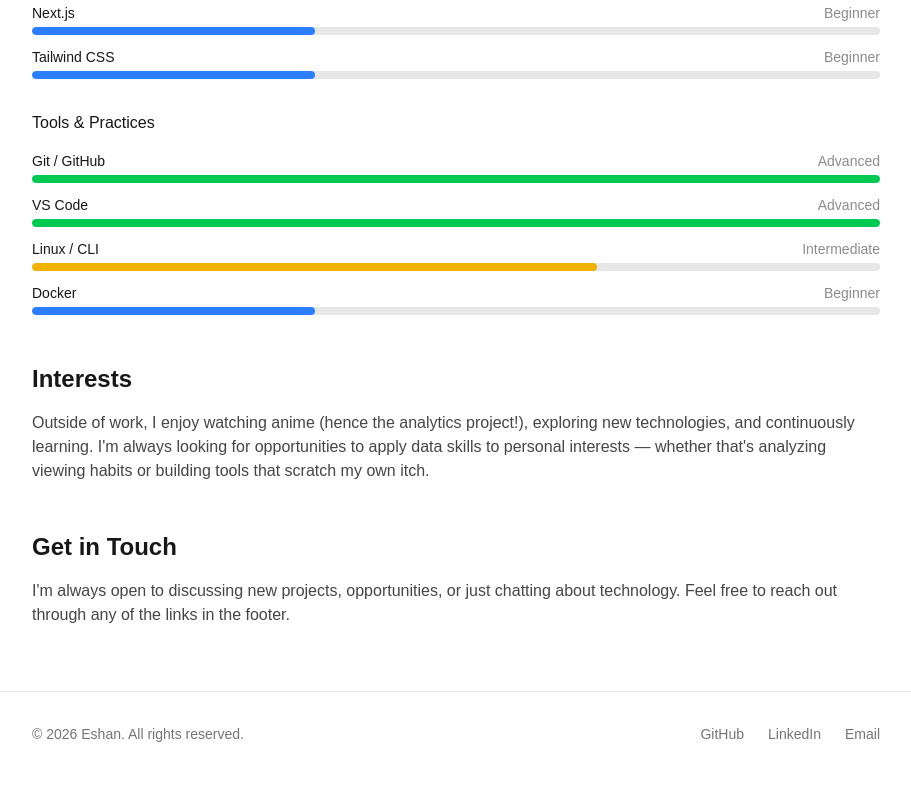
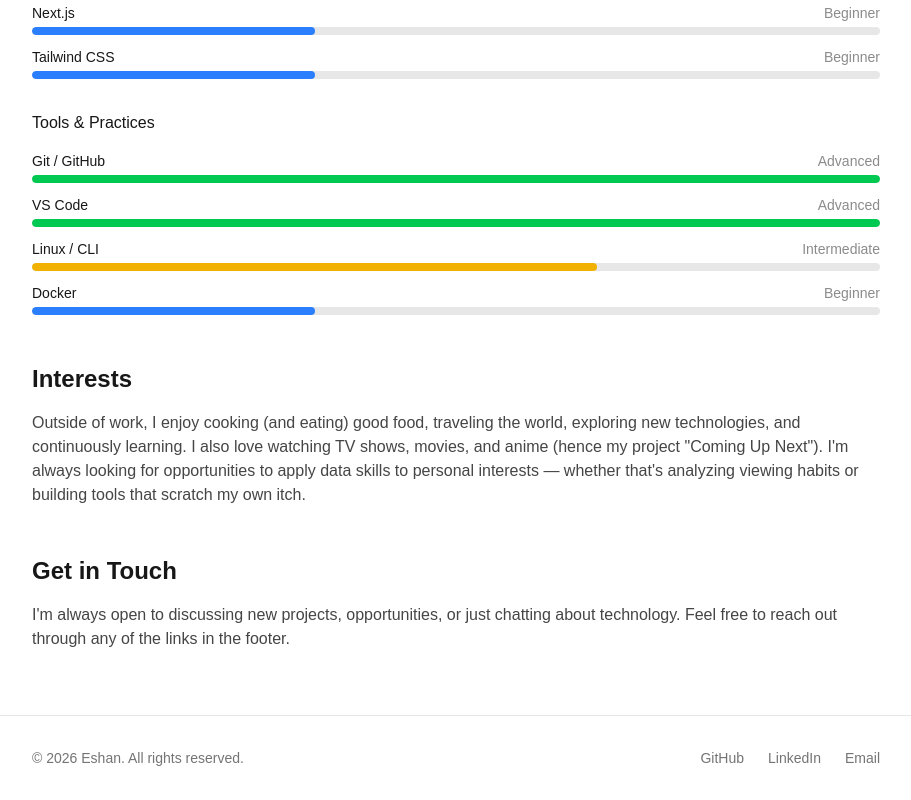
Before and after one commit to eshan-shakrani/eshan-dev, a Next.js app: page /about in a window 1280 px wide. Shown: the part 1621-2421 px from the top of the page, without its empty margins (184-1095 px from the left). Before the commit the page ends 2397 px from the top, so only its background shows below. Built offline with nearby package versions, Linux system fonts and the light colour scheme.

Commit message:
changed content of "Interests" section

```diff
--- a/src/app/about/page.tsx
+++ b/src/app/about/page.tsx
@@ -98,8 +98,9 @@ export default function AboutPage() {
           <h2 className="text-2xl font-semibold mb-4">Interests</h2>
           <div className="space-y-4 text-foreground/80">
             <p>
-              Outside of work, I enjoy watching anime (hence the analytics project!),
-              exploring new technologies, and continuously learning. I'm always looking
+              Outside of work, I enjoy cooking (and eating) good food, traveling the world,
+              exploring new technologies, and continuously learning. I also love watching TV shows,
+              movies, and anime (hence my project "Coming Up Next"). I'm always looking
               for opportunities to apply data skills to personal interests — whether
               that's analyzing viewing habits or building tools that scratch my own itch.
             </p>
```
